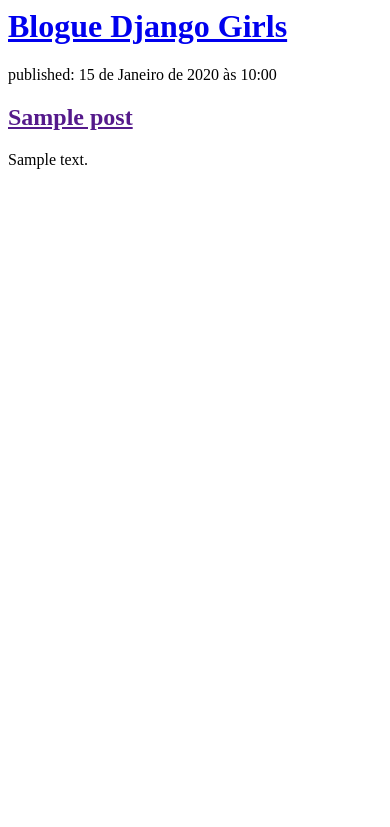
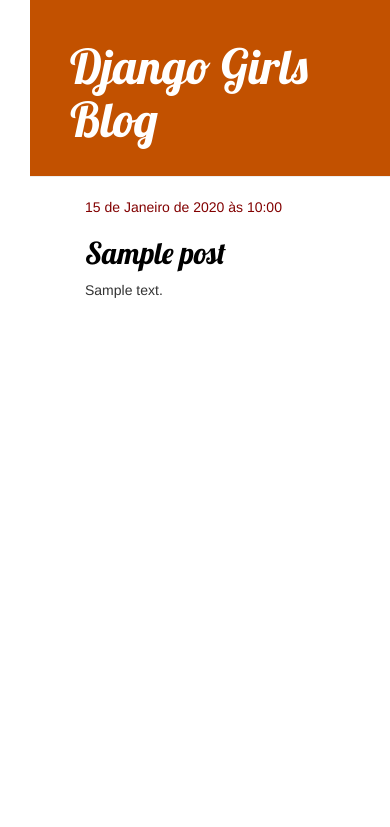
Before and after one commit to aagrela/first-blogue, a Django app: page / in a window 390 px wide. Shown: the top 827 px of the page. Run offline with Django 5.2, Linux system fonts and the light colour scheme; tables that the repository leaves empty hold one stand-in row (values such as "Sample post"); some libraries are stand-ins or nearby versions.

Commit message:
adicionada view e template para detalhes do artigo e css para o site.

```diff
--- /dev/null
+++ b/blogue/static/css/blogue.css
@@ -0,0 +1,55 @@
+h1 a, h2 a {
+	color:#C25100;
+	font-family: 'Lobster' ;
+}
+body {
+    padding-left: 30px;
+}
+
+.page-header {
+    background-color: #C25100;
+    margin-top: 0;
+    padding: 20px 20px 20px 40px;
+}
+
+.page-header h1, .page-header h1 a, .page-header h1 a:visited, .page-header h1 a:active {
+    color: #ffffff;
+    font-size: 36pt;
+    text-decoration: none;
+}
+
+.content {
+    margin-left: 40px;
+}
+
+h1, h2, h3, h4 {
+    font-family: 'Lobster', cursive;
+}
+
+.date {
+    color: #820000;
+
+}
+
+.save {
+    float: right;
+}
+
+.post-form textarea, .post-form input {
+    width: 100%;
+}
+
+.top-menu, .top-menu:hover, .top-menu:visited {
+    color: #ffffff;
+    float: right;
+    font-size: 26pt;
+    margin-right: 20px;
+}
+
+.post {
+    margin-bottom: 70px;
+}
+
+.post h2 a, .post h2 a:visited {
+    color: #000000;
+}
--- /dev/null
+++ b/blogue/templates/blogue/base.html
@@ -0,0 +1,28 @@
+{% load static %}
+<html>
+    <head>
+        <title>Blog Django Girls</title>
+        <link rel="stylesheet" href="//maxcdn.bootstrapcdn.com/bootstrap/3.2.0/css/bootstrap.min.css">
+        <link rel="stylesheet" href="//maxcdn.bootstrapcdn.com/bootstrap/3.2.0/css/bootstrap-theme.min.css">
+
+        <link href="//fonts.googleapis.com/css?family=Lobster&subset=latin,latin-ext" rel="stylesheet" type="text/css">
+
+
+        <link rel="stylesheet" href="{% static 'css/Blogue.css' %}">
+
+
+    </head>
+    <body>
+    <div class="page-header">
+        <h1><a href="/">Django Girls Blog</a></h1>
+    </div>
+    <div class="content container">
+        <div class="row">
+            <div class="col-md-8">
+            {% block content %}
+            {% endblock %}
+            </div>
+        </div>
+    </div>
+</body>
+</html>
--- a/blogue/templates/blogue/post_list.html
+++ b/blogue/templates/blogue/post_list.html
@@ -1,19 +1,15 @@
-<html>
-    <head>
-        <title>Blog Django Girls</title>
-    </head>
-    <body>
-        <div>
-            <h1><a href="/">Blogue Django Girls</a></h1>
+{% extends 'blogue/base.html' %}
+
+{% block content %}
+    {% for post in posts %}
+        <div class="post">
+            <div class="date">
+                {{ post.published_date }}
+            </div>
+            <!--<h2><a href="">{{ post.title }}</a></h2>-->
+            <h2><a href="{% url 'post_detail' pk=post.pk %}">{{ post.title }}</a></h2>
+            <p>{{ post.text|linebreaksbr }}</p>
         </div>
+    {% endfor %}
 
-        {% for post in posts %}
-
-            <div>
-                <p>published: {{ post.published_date }}</p>
-                <h2><a href="">{{ post.title }}</a></h2>
-                <p>{{ post.text|linebreaksbr }}</p>
-            </div>
-        {% endfor %}
-    </body>
-</html>
+{% endblock %}
--- a/blogue/urls.py
+++ b/blogue/urls.py
@@ -3,4 +3,5 @@ from . import views
 
 urlpatterns = [
     path('', views.post_list, name='post_list'),
+    path('post/<int:pk>/', views.post_detail, name='post_detail'),
 ]
--- a/blogue/views.py
+++ b/blogue/views.py
@@ -1,4 +1,4 @@
-from django.shortcuts import render
+from django.shortcuts import render, get_object_or_404
 from django.utils import timezone
 from .models import Post
 
@@ -8,3 +8,7 @@ from .models import Post
 def post_list(request):
     posts = Post.objects.filter(published_date__lte=timezone.now()).order_by('published_date')
     return render(request, 'blogue/post_list.html', {'posts': posts})
+
+def post_detail(request, pk):
+    post = get_object_or_404(Post, pk=pk)
+    return render(request, 'blogue/post_detail.html', {'post': post})
```
Also changed, not shown: blogue/templates/blogue/post_detail.html (added, +13 -0 lines).
